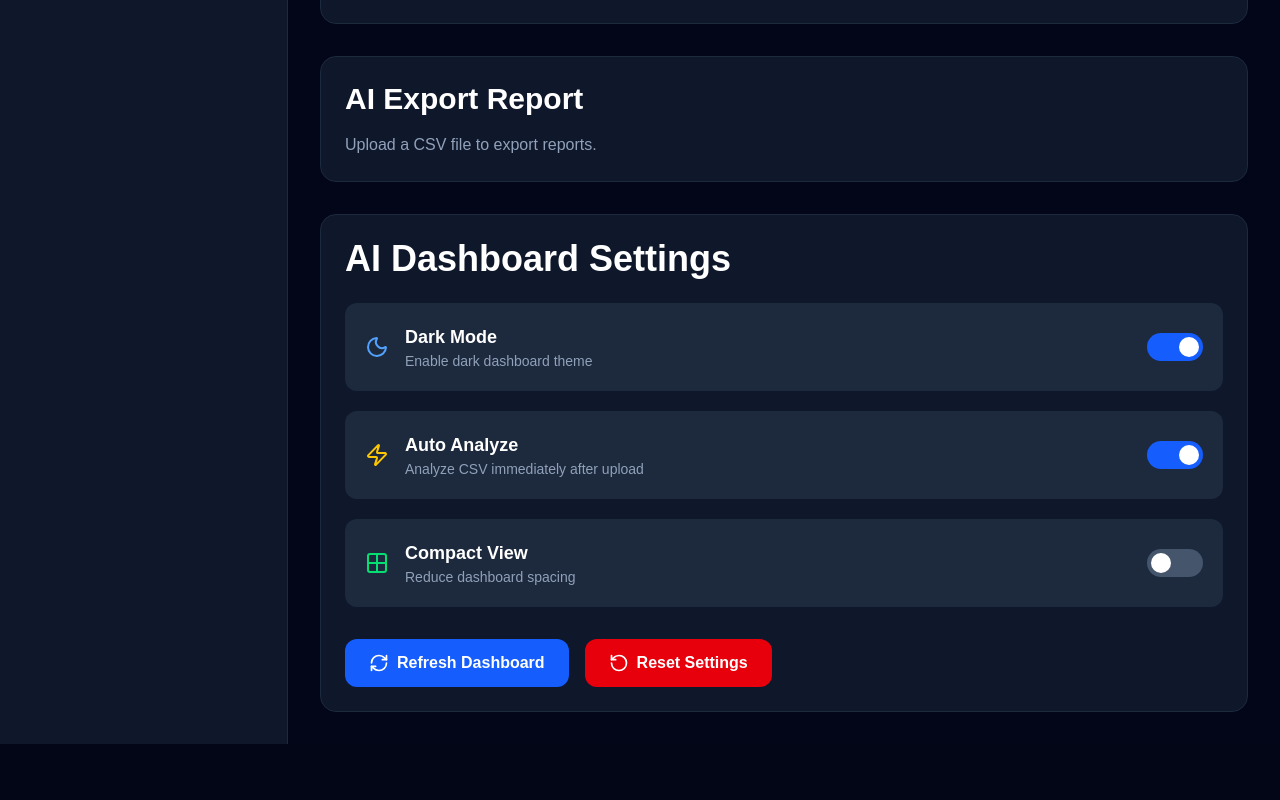
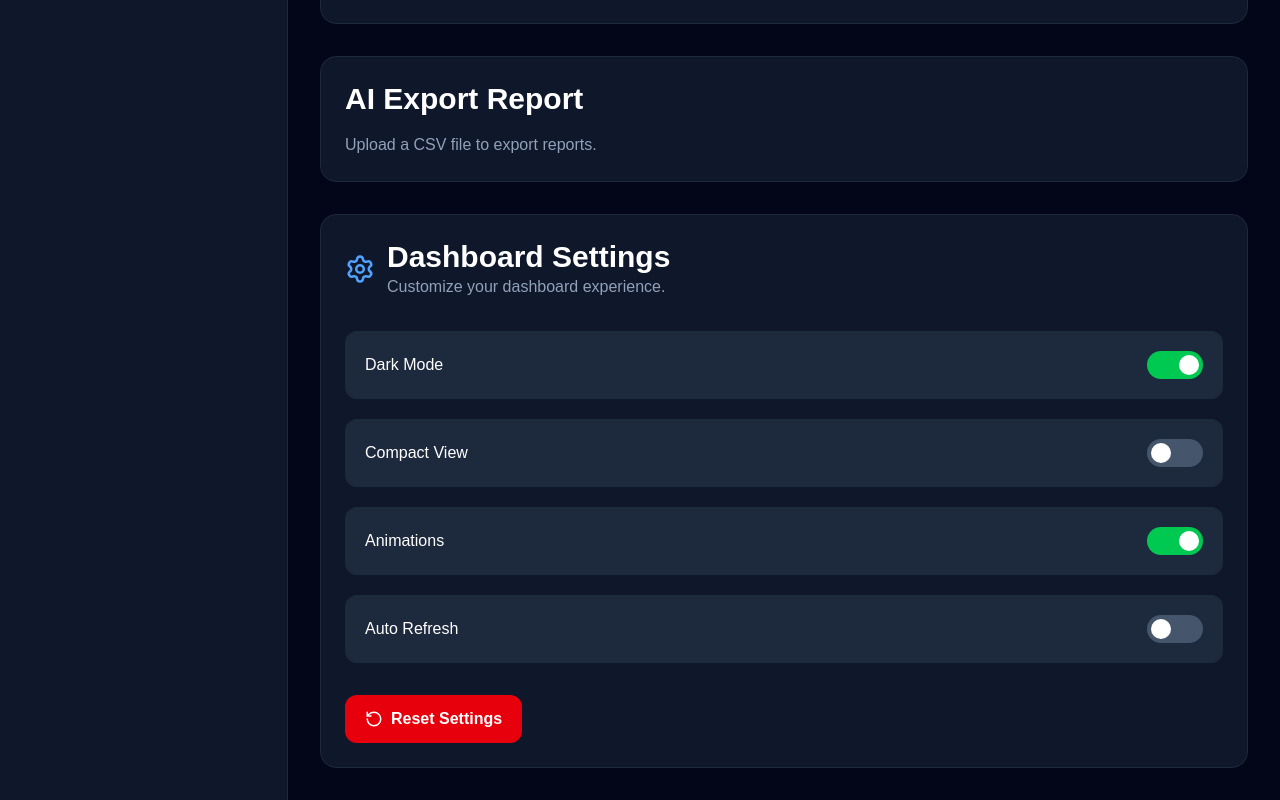
Before and after one commit to Pravin97s/LeadPilotAI, a Next.js app in the folder frontend/: page / in a window 1280 px wide. Shown: the part 4513-5313 px from the top of the page. Before the commit the page ends 5257 px from the top, so only its background shows below. Built offline with nearby package versions, Linux system fonts and the light colour scheme.

Commit message:
Added AI dashboard settings

```diff
--- a/frontend/src/components/AIDashboardSettings.tsx
+++ b/frontend/src/components/AIDashboardSettings.tsx
@@ -1,190 +1,110 @@
 "use client";
 
-import { useEffect, useState } from "react";
-import {
-  Moon,
-  Sun,
-  Zap,
-  Grid2X2,
-  RotateCcw,
-  RefreshCw,
-} from "lucide-react";
+import { RotateCcw, Settings } from "lucide-react";
+import { useSettings } from "@/context/SettingsContext";
 
 export default function AIDashboardSettings() {
-  const [darkMode, setDarkMode] = useState(true);
-  const [autoAnalyze, setAutoAnalyze] = useState(true);
-  const [compactView, setCompactView] = useState(false);
-
-  useEffect(() => {
-    const savedTheme = localStorage.getItem("theme");
-    const savedAuto = localStorage.getItem("autoAnalyze");
-    const savedCompact = localStorage.getItem("compactView");
-
-    if (savedTheme === "light") {
-      setDarkMode(false);
-      document.documentElement.classList.remove("dark");
-    } else {
-      setDarkMode(true);
-      document.documentElement.classList.add("dark");
-    }
-
-    if (savedAuto !== null) {
-      setAutoAnalyze(savedAuto === "true");
-    }
-
-    if (savedCompact !== null) {
-      setCompactView(savedCompact === "true");
-    }
-  }, []);
-
-  function toggleDark() {
-    const value = !darkMode;
-    setDarkMode(value);
-
-    if (value) {
-      document.documentElement.classList.add("dark");
-      localStorage.setItem("theme", "dark");
-    } else {
-      document.documentElement.classList.remove("dark");
-      localStorage.setItem("theme", "light");
-    }
-  }
-
-  function toggleAutoAnalyze() {
-    const value = !autoAnalyze;
-    setAutoAnalyze(value);
-    localStorage.setItem("autoAnalyze", String(value));
-  }
-
-  function toggleCompactView() {
-    const value = !compactView;
-    setCompactView(value);
-    localStorage.setItem("compactView", String(value));
-
-    window.dispatchEvent(
-      new CustomEvent("compact-view", {
-        detail: value,
-      })
-    );
-  }
-
-  function refreshDashboard() {
-    window.dispatchEvent(new Event("refresh-dashboard"));
-  }
-
-  function resetDashboard() {
-    if (!confirm("Reset all dashboard settings?")) return;
-
-    localStorage.removeItem("theme");
-    localStorage.removeItem("autoAnalyze");
-    localStorage.removeItem("compactView");
-
-    document.documentElement.classList.add("dark");
-
-    setDarkMode(true);
-    setAutoAnalyze(true);
-    setCompactView(false);
-
-    window.dispatchEvent(new Event("reset-dashboard"));
-  }
+  const {
+    darkMode,
+    compactView,
+    animations,
+    autoRefresh,
+    setDarkMode,
+    setCompactView,
+    setAnimations,
+    setAutoRefresh,
+    resetSettings,
+  } = useSettings();
 
   return (
-    <div className="rounded-2xl border border-slate-800 bg-slate-900 p-6">
-      <h2 className="mb-6 text-4xl font-bold text-white">
-        AI Dashboard Settings
-      </h2>
-
-      <div className="space-y-5">
-        <SettingCard
-          icon={
-            darkMode ? (
-              <Moon className="h-6 w-6 text-blue-400" />
-            ) : (
-              <Sun className="h-6 w-6 text-yellow-400" />
-            )
-          }
-          title="Dark Mode"
-          description="Enable dark dashboard theme"
-          checked={darkMode}
-          onChange={toggleDark}
-        />
-
-        <SettingCard
-          icon={<Zap className="h-6 w-6 text-yellow-400" />}
-          title="Auto Analyze"
-          description="Analyze CSV immediately after upload"
-          checked={autoAnalyze}
-          onChange={toggleAutoAnalyze}
-        />
-
-        <SettingCard
-          icon={<Grid2X2 className="h-6 w-6 text-green-400" />}
-          title="Compact View"
-          description="Reduce dashboard spacing"
-          checked={compactView}
-          onChange={toggleCompactView}
-        />
-      </div>
-
-      <div className="mt-8 flex flex-wrap gap-4">
-        <button
-          onClick={refreshDashboard}
-          className="flex items-center gap-2 rounded-xl bg-blue-600 px-6 py-3 font-semibold text-white transition hover:bg-blue-700"
-        >
-          <RefreshCw className="h-5 w-5" />
-          Refresh Dashboard
-        </button>
-
-        <button
-          onClick={resetDashboard}
-          className="flex items-center gap-2 rounded-xl bg-red-600 px-6 py-3 font-semibold text-white transition hover:bg-red-700"
-        >
-          <RotateCcw className="h-5 w-5" />
-          Reset Settings
-        </button>
-      </div>
-    </div>
-  );
-}
-
-type SettingCardProps = {
-  icon: React.ReactNode;
-  title: string;
-  description: string;
-  checked: boolean;
-  onChange: () => void;
-};
-
-function SettingCard({
-  icon,
-  title,
-  description,
-  checked,
-  onChange,
-}: SettingCardProps) {
-  return (
-    <div className="flex items-center justify-between rounded-xl bg-slate-800 p-5">
-      <div className="flex items-center gap-4">
-        {icon}
+    <section className="rounded-2xl border border-slate-800 bg-slate-900 p-6">
+      <div className="mb-8 flex items-center gap-3">
+        <Settings className="text-blue-400" size={30} />
 
         <div>
-          <h3 className="text-lg font-semibold text-white">{title}</h3>
+          <h2 className="text-3xl font-bold">
+            Dashboard Settings
+          </h2>
 
-          <p className="text-sm text-slate-400">
-            {description}
+          <p className="text-slate-400">
+            Customize your dashboard experience.
           </p>
         </div>
       </div>
 
+      <div className="space-y-5">
+
+        <SettingRow
+          title="Dark Mode"
+          value={darkMode}
+          onChange={() => setDarkMode(!darkMode)}
+        />
+
+        <SettingRow
+          title="Compact View"
+          value={compactView}
+          onChange={() =>
+            setCompactView(!compactView)
+          }
+        />
+
+        <SettingRow
+          title="Animations"
+          value={animations}
+          onChange={() =>
+            setAnimations(!animations)
+          }
+        />
+
+        <SettingRow
+          title="Auto Refresh"
+          value={autoRefresh}
+          onChange={() =>
+            setAutoRefresh(!autoRefresh)
+          }
+        />
+
+      </div>
+
+      <button
+        onClick={resetSettings}
+        className="mt-8 flex items-center gap-2 rounded-xl bg-red-600 px-5 py-3 font-semibold transition hover:bg-red-700"
+      >
+        <RotateCcw size={18} />
+        Reset Settings
+      </button>
+    </section>
+  );
+}
+
+function SettingRow({
+  title,
+  value,
+  onChange,
+}: {
+  title: string;
+  value: boolean;
+  onChange: () => void;
+}) {
+  return (
+    <div className="flex items-center justify-between rounded-xl bg-slate-800 p-5">
+      <span className="font-medium">
+        {title}
+      </span>
+
       <button
         onClick={onChange}
         className={`relative h-7 w-14 rounded-full transition ${
-          checked ? "bg-blue-600" : "bg-slate-600"
+          value
+            ? "bg-green-500"
+            : "bg-slate-600"
         }`}
       >
         <span
           className={`absolute top-1 h-5 w-5 rounded-full bg-white transition ${
-            checked ? "left-8" : "left-1"
+            value
+              ? "left-8"
+              : "left-1"
           }`}
         />
       </button>
```
